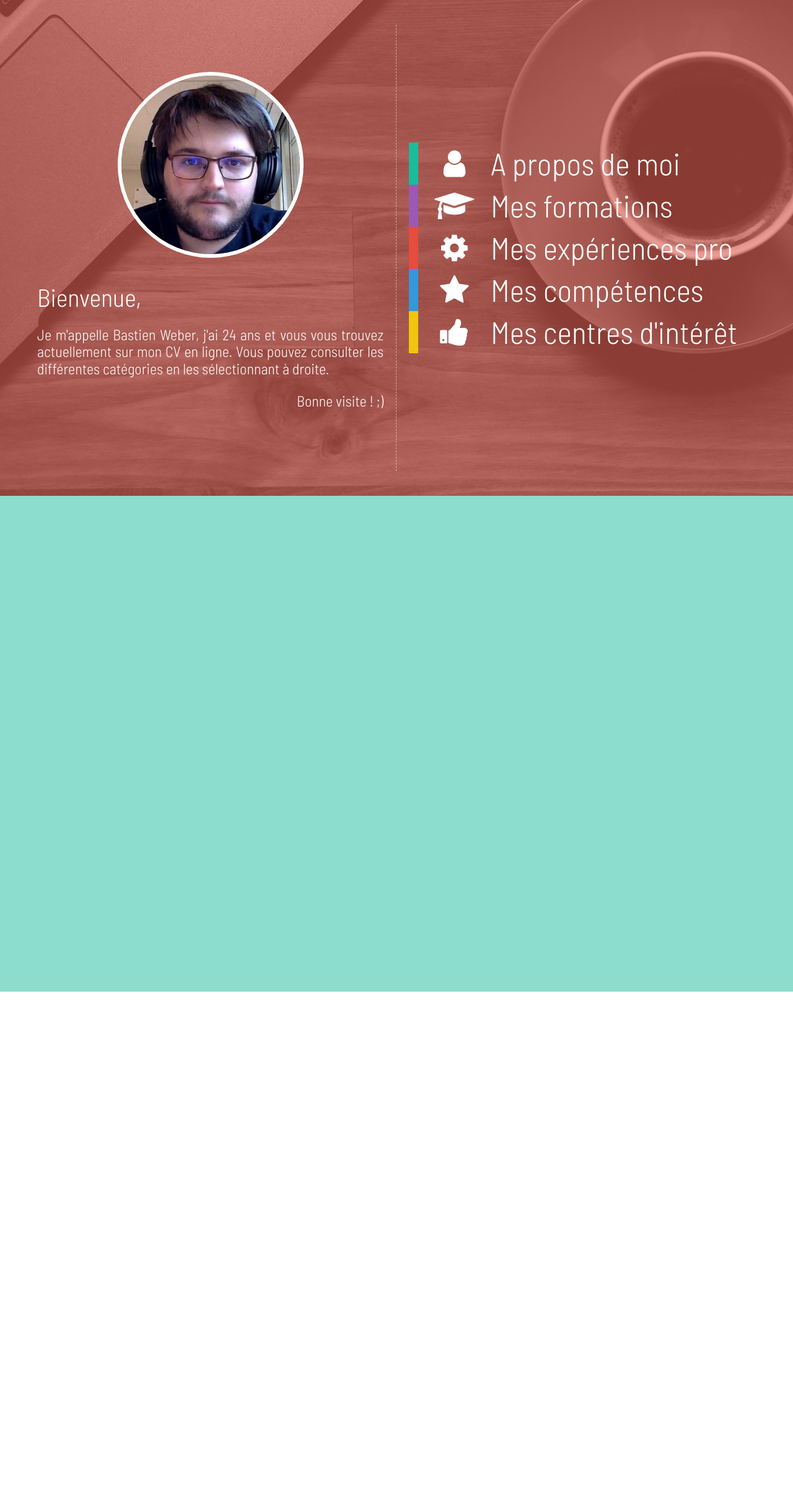
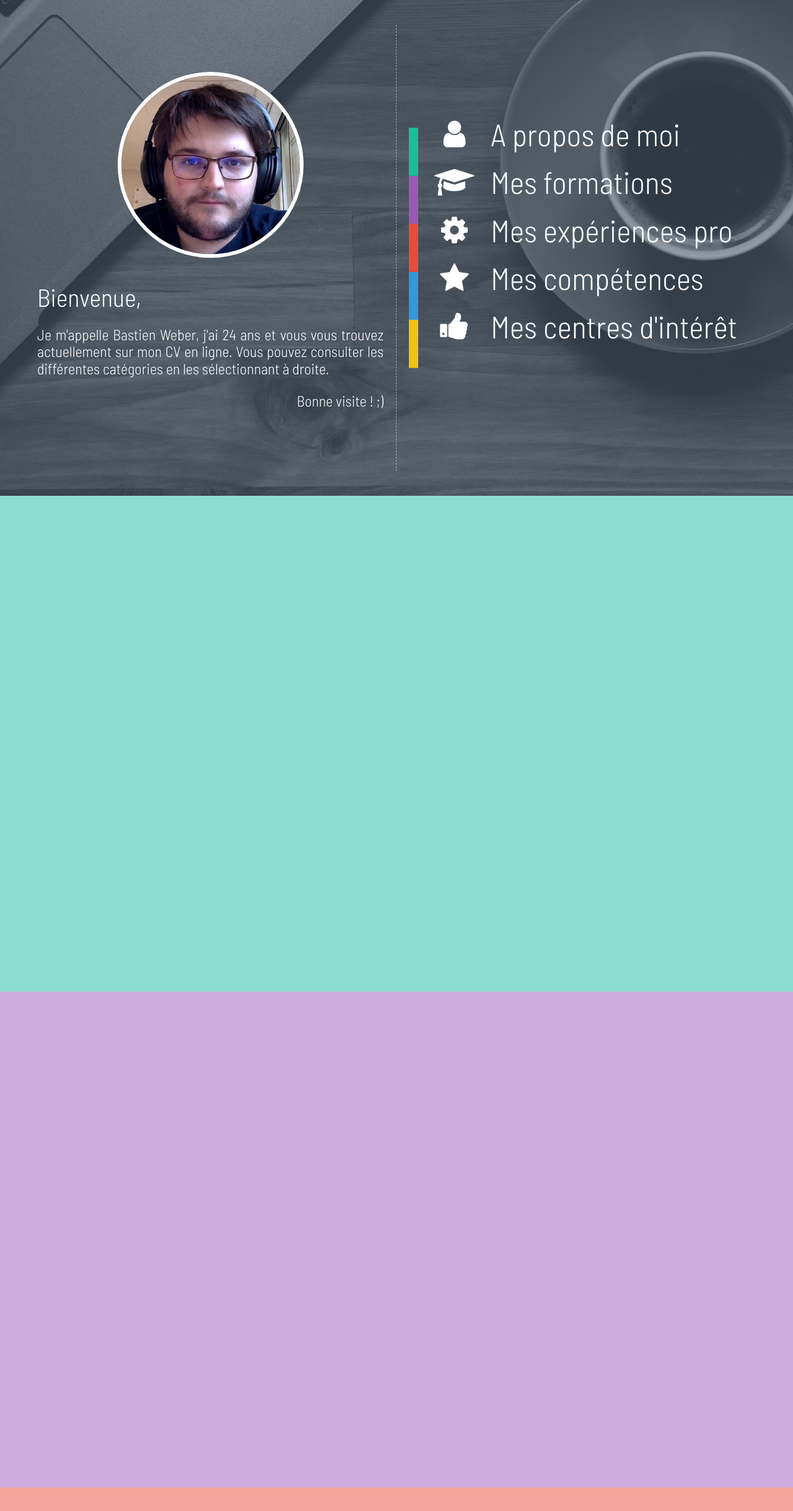
Before and after one commit to Kaoff/kaoffws.github.io, a plain HTML site: page index.html in a window 1280 px wide. Shown: the top 2438 px of the page at 62% size. Before the commit the page ends 1600 px from the top, so only its background shows below. Drawn offline with Linux system fonts and the light colour scheme.

Commit message:
All Slides and Overflow-x

```diff
--- a/index.html
+++ b/index.html
@@ -29,11 +29,11 @@
             </div>
             <div>
                 <ul>
-                    <li href="#about"><i class="fa fa-user"></i><span>A propos de moi</span></li>
-                    <li href="#formation"><i class="fa fa-graduation-cap"></i><span>Mes formations</span></li>
-                    <li href="#pro"><i class="fa fa-cog"></i><span>Mes expériences pro</span></li>
-                    <li href="#skills"><i class="fa fa-star"></i><span>Mes compétences</span></li>
-                    <li href="#hobbies"><i class="fa fa-thumbs-up"></i><span>Mes centres d'intérêt</span></li>
+                    <li><a href="#about"><i class="fa fa-user"></i><span>A propos de moi</span></a></li>
+                    <li><a href="#formation"><i class="fa fa-graduation-cap"></i><span>Mes formations</span></a></li>
+                    <li><a href="#pro"><i class="fa fa-cog"></i><span>Mes expériences pro</span></a></li>
+                    <li><a href="#skills"><i class="fa fa-star"></i><span>Mes compétences</span></a></li>
+                    <li><a href="#hobbies"><i class="fa fa-thumbs-up"></i><span>Mes centres d'intérêt</span></a></li>
                 </ul>
             </div>
         </div>
@@ -44,5 +44,29 @@
 
         </div>
     </div>
+    <div id="formation">
+        <div class="overlay"></div>
+        <div class="content">
+
+        </div>
+    </div>
+    <div id="pro">
+        <div class="overlay"></div>
+        <div class="content">
+
+        </div>
+    </div>
+    <div id="skills">
+        <div class="overlay"></div>
+        <div class="content">
+
+        </div>
+    </div>
+    <div id="hobbies">
+        <div class="overlay"></div>
+        <div class="content">
+
+        </div>
+    </div>
 </body>
 </html>
--- a/style/style.scss
+++ b/style/style.scss
@@ -37,6 +37,7 @@ body {
 
     display: flex;
     flex-direction: column;
+    overflow-x: hidden;
 
     .back {
         position: fixed;
@@ -49,8 +50,24 @@ body {
         @include slide(#1abc9c);
     }
 
+    #formation {
+        @include slide(#9b59b6);
+    }
+
+    #pro {
+        @include slide(#e74c3c);
+    }
+
+    #skills {
+        @include slide(#3498db);
+    }
+
+    #hobbies {
+        @include slide(#f1c40f);
+    }
+
     #welcome {
-        @include slide(#e74c3c);
+        @include slide(#34495e);
 
         .content {
             div {
@@ -104,23 +121,25 @@ body {
                         font-family: 'Barlow Semi Condensed';
 
                         li {
-                            cursor: pointer;
+                            list-style: none;
                             transition: all 600ms ease;
-                            display: flex;
-                            align-items: center;
-                            align-self: center;
-                            color: white;
-                            font-size: 50px;
-                            height: 10%;
-                            width: 100%;
-                            list-style: none;
-                            padding-left: 25px;
-
                             &:nth-child(1) { @include category-btn(#1abc9c) }
                             &:nth-child(2) { @include category-btn(#9b59b6) }
                             &:nth-child(3) { @include category-btn(#e74c3c) }
                             &:nth-child(4) { @include category-btn(#3498db) }
                             &:nth-child(5) { @include category-btn(#f1c40f) }
+
+                            a {
+                                display: flex;
+                                align-items: center;
+                                align-self: center;
+                                color: white;
+                                font-size: 50px;
+                                height: 10%;
+                                width: 100%;
+                                padding: 10px 0px 10px 25px;
+                                text-decoration: none;
+                            }
 
                             i {
                                 width: 20%;
```
Also changed, not shown: style/style.css, 1 other file.
